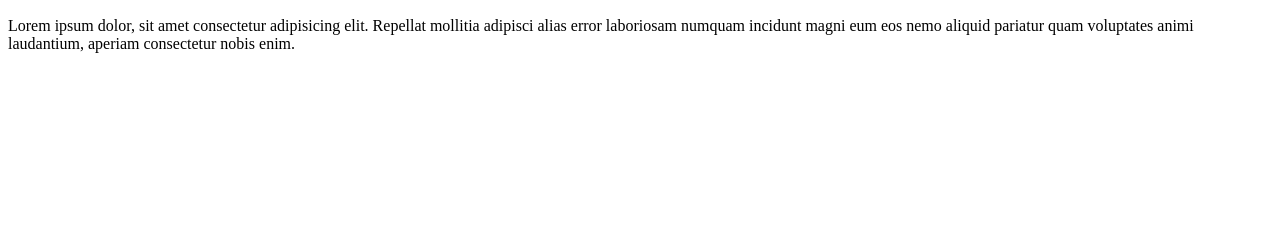
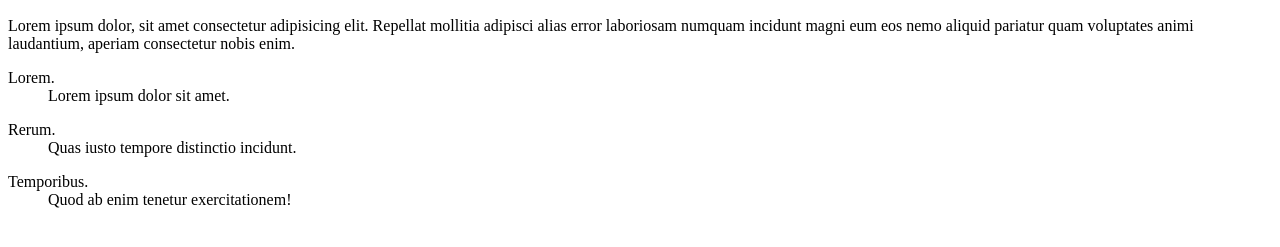
Before and after one commit to MMI-SAE-105/2022-r113-tp2-menu-alpinejs-Maxime-Ruchet, a website: page index.html in a window 1280 px wide. Shown: the part 139-386 px from the top of the page. Drawn offline with nearby package versions, Linux system fonts and the light colour scheme.

Commit message:
accordéon

```diff
--- a/index.html
+++ b/index.html
@@ -49,5 +49,17 @@
       nemo aliquid pariatur quam voluptates animi laudantium, aperiam
       consectetur nobis enim.
     </p>
+    <dl>
+      <dt>Lorem.</dt>
+      <dd>Lorem ipsum dolor sit amet.</dd>
+    </dl>
+    <dl>
+      <dt>Rerum.</dt>
+      <dd>Quas iusto tempore distinctio incidunt.</dd>
+    </dl>
+    <dl>
+      <dt>Temporibus.</dt>
+      <dd>Quod ab enim tenetur exercitationem!</dd>
+    </dl>
   </body>
 </html>
```
